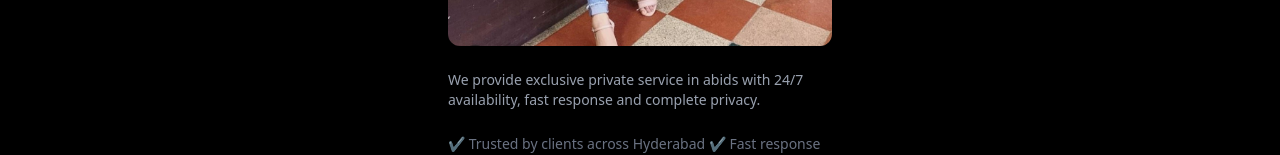
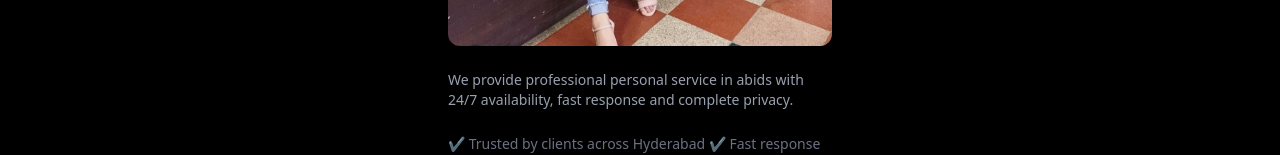
Before and after one commit to kalabhairava01/booking-landing-page, a Next.js app: page /abids-escort-service in a window 1280 px wide. Shown: the part 488-643 px from the top of the page. Built offline with nearby package versions, Linux system fonts and the light colour scheme.

Commit message:
fix: area page error + SEO structure improved

```diff
--- a/src/app/[area]/page.js
+++ b/src/app/[area]/page.js
@@ -1,8 +1,11 @@
 
-export function generateMetadata({ params }) {
-  const raw = params?.area || "";
+export async function generateMetadata({ params }) {
 
-  const area = raw.replace("-escort-service", "").replace(/-/g, " ");
+  const resolvedParams = await params;
+  const raw = resolvedParams?.area || "";
+  const area = raw
+  .replace("-escort-service", "")
+  .replace(/-/g, " ");
 
   return {
     title: `${area} Escort Service ❤️ 24/7 Call Now | WhatsApp Available`,
@@ -12,17 +15,20 @@ export function generateMetadata({ params }) {
 
 
 
-export default function AreaPage({ params }) {
-  const raw = params?.area || "";
+export default async function AreaPage({ params }) {
 
-  const area = raw.replace("-escort-service", "").replace(/-/g, " ");
+  const resolvedParams = await params;
+  const raw = resolvedParams?.area || "";
+
+   const area = raw
+   .replace("-escort-service", "")
+   .replace(/-/g, " ");
   const variations = [
     "premium companionship service",
     "high profile escort service",
     "professional personal service",
     "exclusive private service",
   ];
-
 
   const randomText = variations[Math.floor(Math.random() * variations.length)];
 
--- a/src/app/profile/[name]/page.js
+++ b/src/app/profile/[name]/page.js
@@ -1,23 +1,45 @@
+
+import { a } from "framer-motion/client";
+
   const profiles = [
     {
       slug: "aisha-gachibowli",
+
       name: "Aisha",
+
       img: "/images/1.jpeg",
+
+      area: "Gachibowli",
+
       desc: "Friendly and professional companion in Gachibowli",
     },
+
     {
       slug: "riya-madhapur",
+
       name: "Riya",
+
+      area: "Madhapur",
+
       img: "/images/2.jpeg",
+
       desc: "Available for private meetings and events",
     },
+
     {
       slug: "naira-kondapur",
+
       name: "Naira",
+
       img: "/images/11.jpeg",
+
+      area: "Kondapur",
+
       desc: "Premium service in Kondapur",
     },
   ];
+
+
 // meta data
 export async function generateMetadata({ params }) {
   const resolvedParams = await params;
@@ -32,6 +54,7 @@ export async function generateMetadata({ params }) {
 }
 
 export default async function ProfilePage({ params }) {
+
   const resolvedParams = await params;
   const slug = resolvedParams?.name || "";
 
```
Lines whose indentation alone changed are shown as unchanged.
